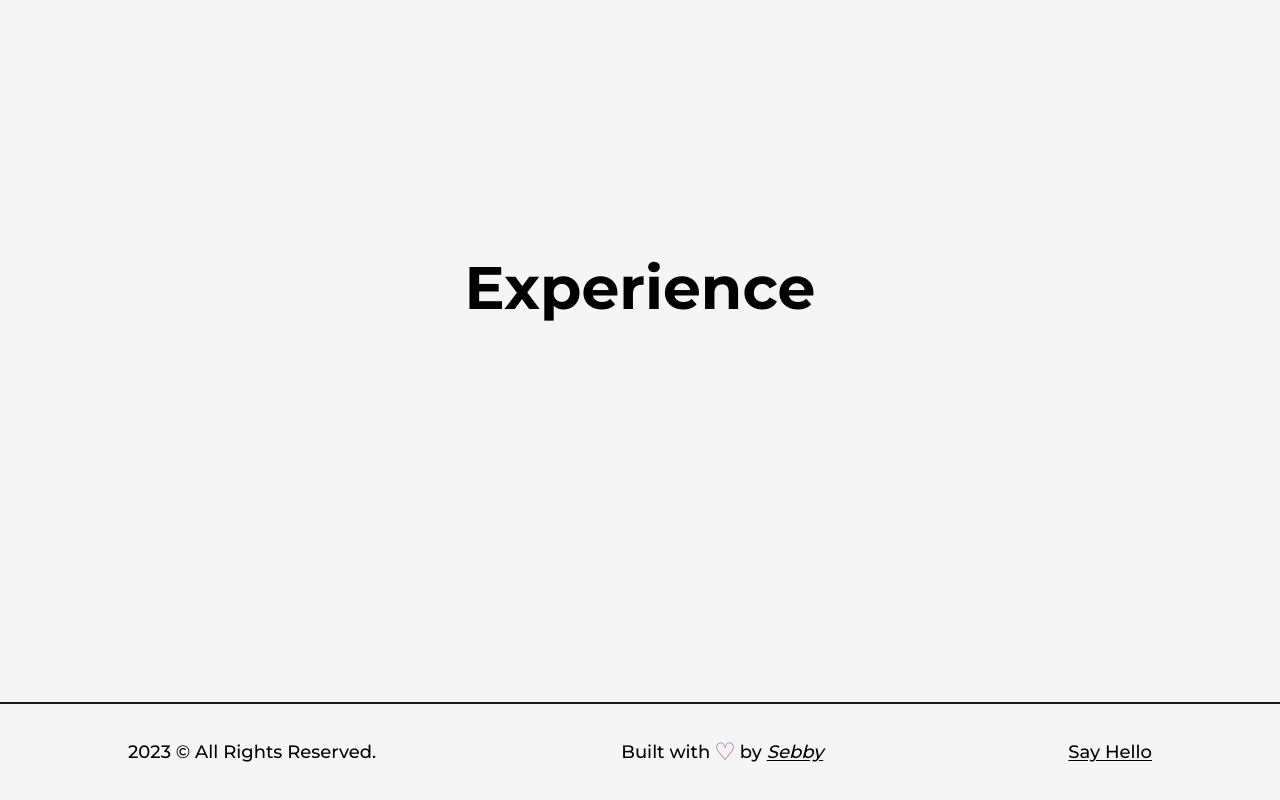
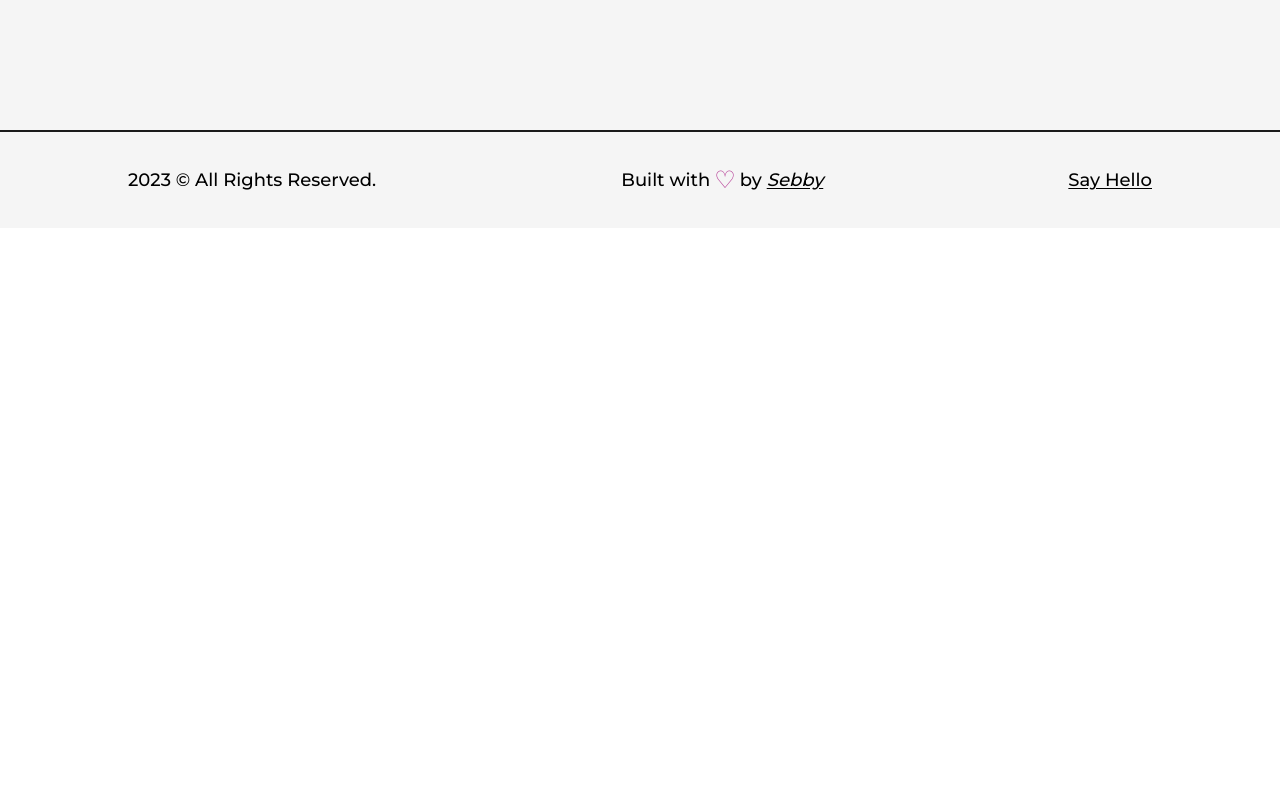
Before and after one commit to sebbyapudo/sebby-portfollio, a Next.js app: page /about in a window 1280 px wide. Shown: the part 2078-2878 px from the top of the page. After the commit the page ends 2306 px from the top, so only its background shows below. Built offline with nearby package versions, Linux system fonts and the light colour scheme.

Commit message:
Fixed a bug

```diff
--- a/src/pages/about.js
+++ b/src/pages/about.js
@@ -6,7 +6,7 @@ import AboutPic from '../../public/images/profile/seb.jpg'
 import Image from 'next/image'
 import { useInView, useMotionValue, useSpring } from 'framer-motion'
 import Skills from '@/components/Skills'
-import Experience from '@/components/Experience'
+// import Experience from '@/components/Experience'
 import TransitionEffect from '@/components/TransitionEffect'
 
 const AnimatedNumbers = ({value}) => {
@@ -74,7 +74,7 @@ const about = () => {
               </div>
 
               <div className='col-span-2 flex flex-col items-end justify-between xl:col-span-8 xl:flex-row xl:items-center md:order-3'>
-                <div className='flex flex-col items-end justify-center xl:items-center '>
+                <div className='flex flex-col items-end justify-center xl:items-center'>
                   <span className='inline-block text-7xl font-bold md:text-xl sm:text-5xl xs:text-4xl'>
                     <AnimatedNumbers value={50}/> +
                   </span>
@@ -96,7 +96,7 @@ const about = () => {
             </div>
 
             <Skills />
-            <Experience />
+            {/* <Experience /> */}
           </Layout>
         </main>
     </>
```
